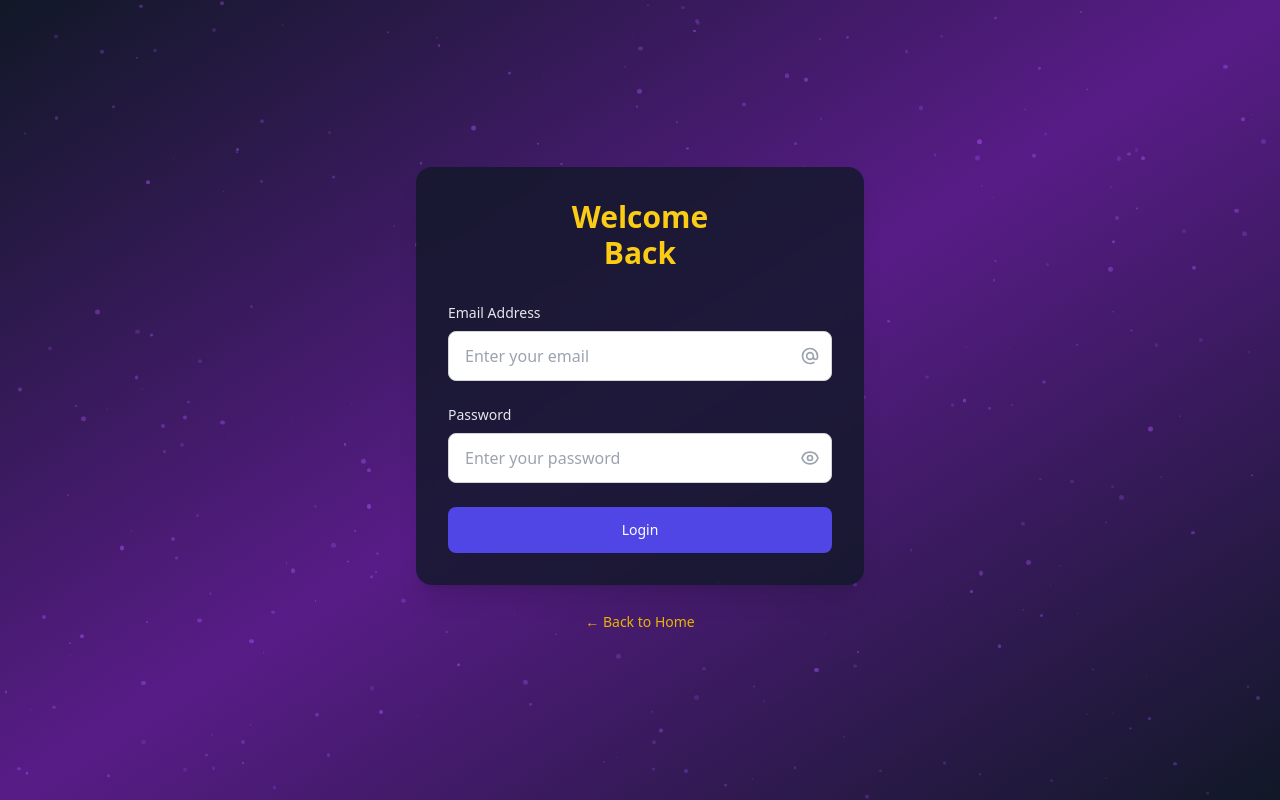
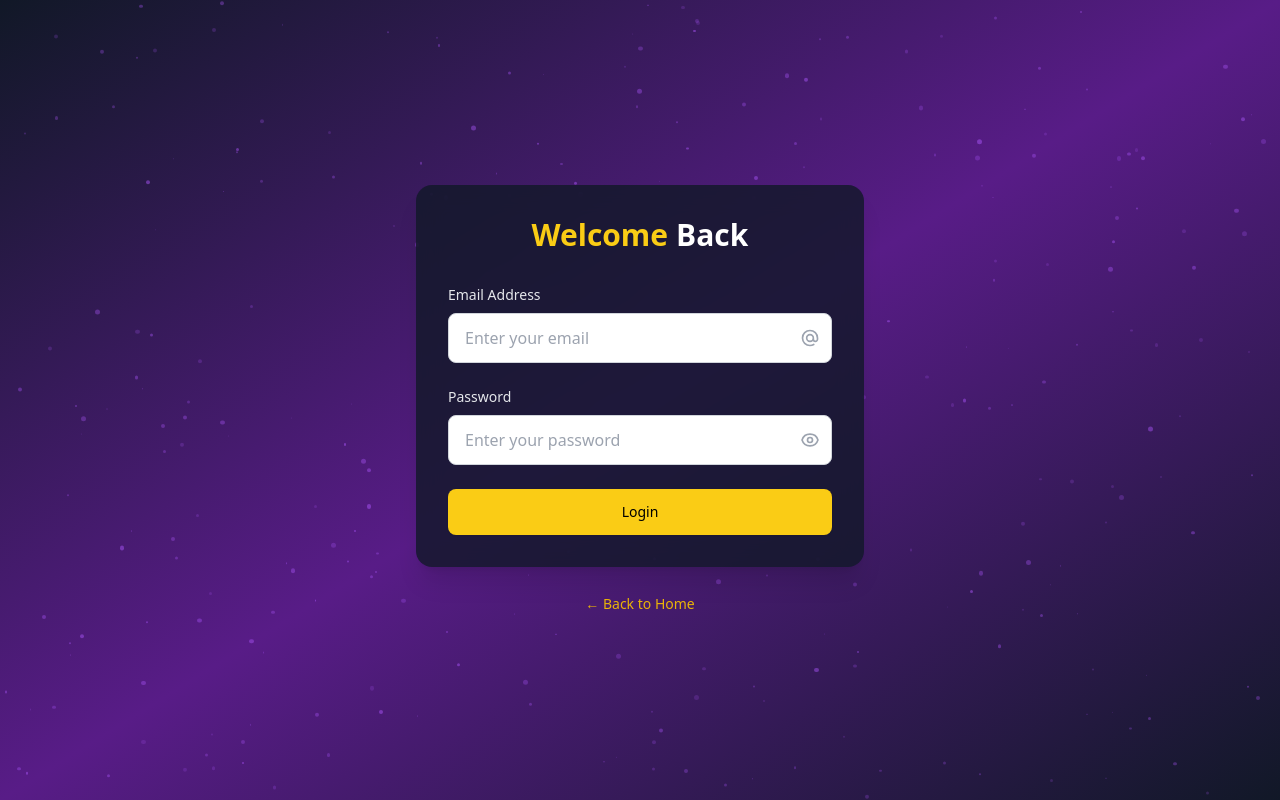
Before and after one commit to KevinElvio/web-profile, a React (Vite) app: page /login in a window 1280 px wide. Built offline with nearby package versions, Linux system fonts and the light colour scheme.

Commit message:
[FIX] Login Page

```diff
--- a/src/pages/login.jsx
+++ b/src/pages/login.jsx
@@ -111,9 +111,9 @@ function Login() {
         {/* Login Card */}
         <div className="bg-gray-900/80 backdrop-blur-md rounded-2xl shadow-xl p-8">
           {/* Header */}
-          <div className="text-center mb-8">
+          <div className="text-center mb-8 flex justify-center space-x-2">
             <h2 className="text-3xl font-bold text-yellow-400">Welcome</h2>
-            <h2 className="text-3xl font-bold text-yellow-400">Back</h2>
+            <h2 className="text-3xl font-bold text-white">Back</h2>
           </div>
 
           {/* Error Message */}
@@ -137,7 +137,7 @@ function Login() {
                   name="email"
                   value={formData.email}
                   onChange={handleInputChange}
-                  className={`w-full px-4 py-3 border rounded-lg focus:ring-2 focus:ring-indigo-500 focus:border-indigo-500 transition-colors
+                  className={`w-full px-4 py-3 border rounded-lg text-black focus:ring-2 focus:ring-yellow-600 focus:border-yellow-600 transition-colors
                     ${errors.email ? 'border-red-300 bg-red-50' : 'border-gray-300'}`}
                   placeholder="Enter your email"
                 />
@@ -162,7 +162,7 @@ function Login() {
                   name="password"
                   value={formData.password}
                   onChange={handleInputChange}
-                  className={`w-full px-4 py-3 border rounded-lg focus:ring-2 focus:ring-indigo-500 focus:border-indigo-500 transition-colors pr-12
+                  className={`w-full px-4 py-3 border text-black rounded-lg focus:ring-2 focus:ring-yellow-500 focus:border-yellow-500 transition-colors pr-12
                     ${errors.password ? 'border-red-300 bg-red-50' : 'border-gray-300'}`}
                   placeholder="Enter your password"
                 />
@@ -191,10 +191,10 @@ function Login() {
             <button
               type="submit"
               disabled={isLoading}
-              className={`w-full flex justify-center py-3 px-4 border border-transparent rounded-lg shadow-sm text-sm font-medium text-white
+              className={`w-full flex justify-center py-3 px-4 border border-transparent rounded-lg shadow-sm text-sm font-medium text-black
                 ${isLoading
-                  ? 'bg-gray-400 cursor-not-allowed'
-                  : 'bg-indigo-600 hover:bg-indigo-700 focus:outline-none focus:ring-2 focus:ring-offset-2 focus:ring-indigo-500'
+                  ? 'bg-yellow-800 cursor-not-allowed'
+                  : 'bg-yellow-400 hover:bg-yellow-500 focus:outline-none focus:ring-1 focus:ring-offset-2 focus:ring-yellow-500'
                 } transition-colors`}
             >
               {isLoading ? (
```
